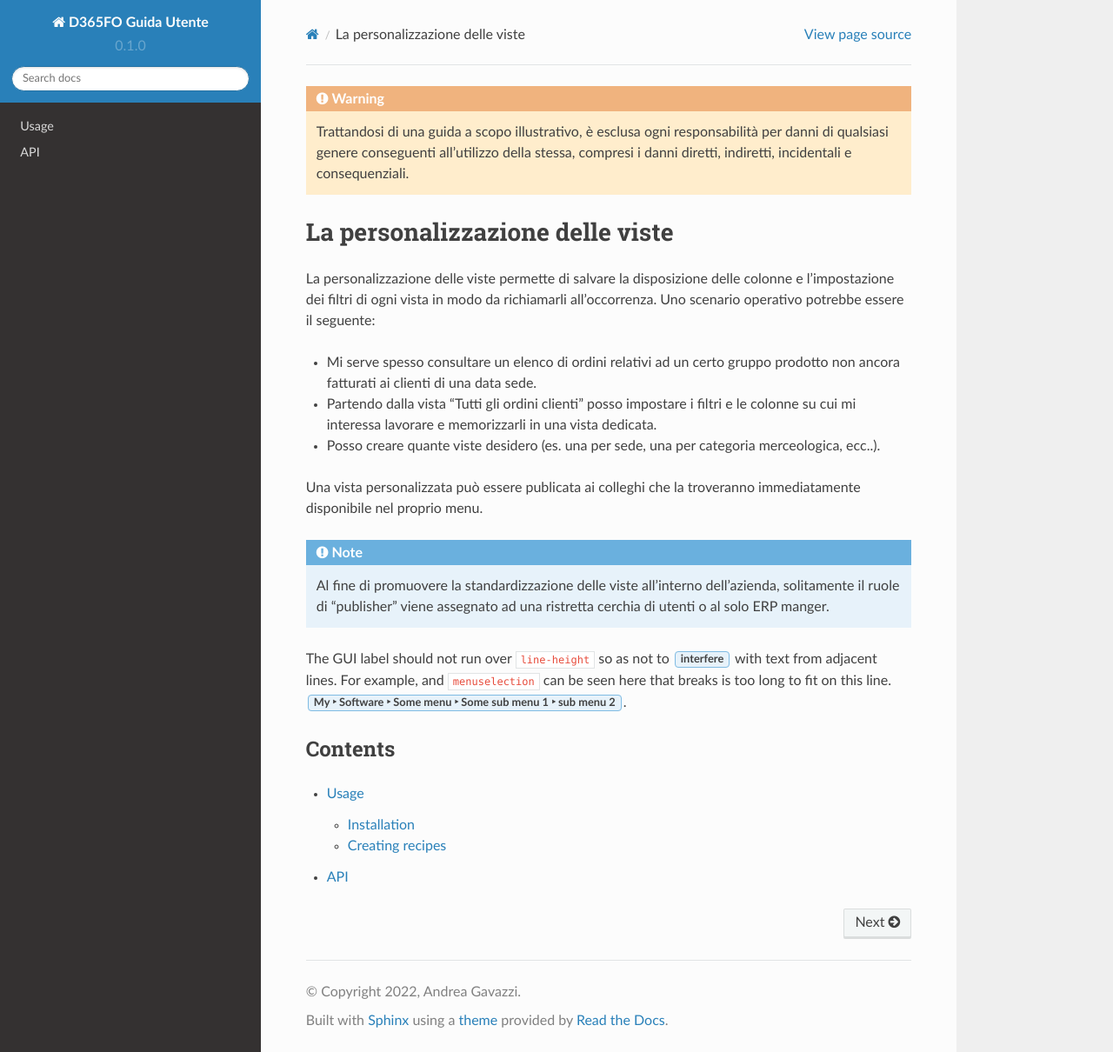
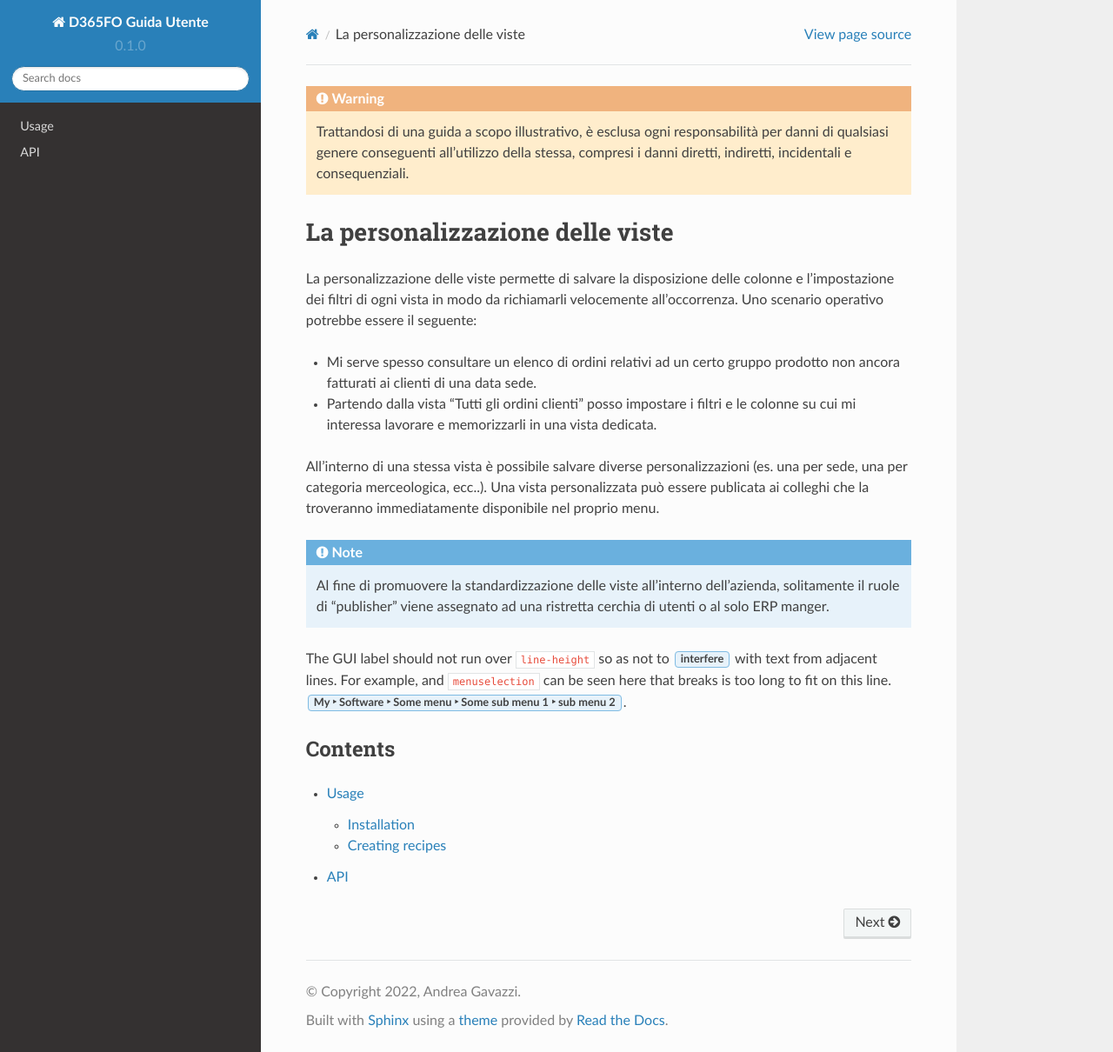
Before and after one commit to andreagavazzi/Dynamics365FO, a Sphinx documentation site: the page built from docs/source/index.rst, in a window 1280 px wide and 1210 px high. Shown: the whole window at 87% size. Built offline with Sphinx 7.4.7 and the Read the Docs theme 2.0.0, drawn with Linux system fonts in a browser that asks for light colours.

Commit message:
Update index.rst

```diff
--- a/docs/source/index.rst
+++ b/docs/source/index.rst
@@ -3,13 +3,12 @@
 La personalizzazione delle viste
 ==================================
 
-La personalizzazione delle viste permette di salvare la disposizione delle colonne e l’impostazione dei filtri di ogni vista in modo da richiamarli all’occorrenza.
+La personalizzazione delle viste permette di salvare la disposizione delle colonne e l’impostazione dei filtri di ogni vista in modo da richiamarli velocemente all'occorrenza.
 Uno scenario operativo potrebbe essere il seguente:
 
 - Mi serve spesso consultare un elenco di ordini relativi ad un certo gruppo prodotto non ancora fatturati ai clienti di una data sede.
 - Partendo dalla vista “Tutti gli ordini clienti” posso impostare i filtri e le colonne su cui mi interessa lavorare e memorizzarli in una vista dedicata.
-- Posso creare quante viste desidero (es. una per sede, una per categoria merceologica, ecc..).
-Una vista personalizzata può essere publicata ai colleghi che la troveranno immediatamente disponibile nel proprio menu.
+All'interno di una stessa vista è possibile salvare diverse personalizzazioni (es. una per sede, una per categoria merceologica, ecc..). Una vista personalizzata può essere publicata ai colleghi che la troveranno immediatamente disponibile nel proprio menu.
 
 .. Note:: Al fine di promuovere la standardizzazione delle viste all'interno dell'azienda, solitamente il ruole di "publisher" viene assegnato ad una ristretta cerchia di utenti o al solo ERP manger.
 
```
